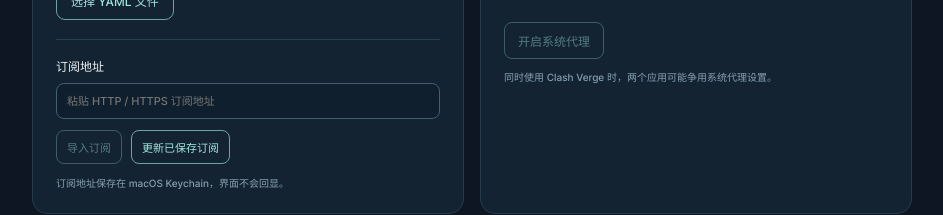
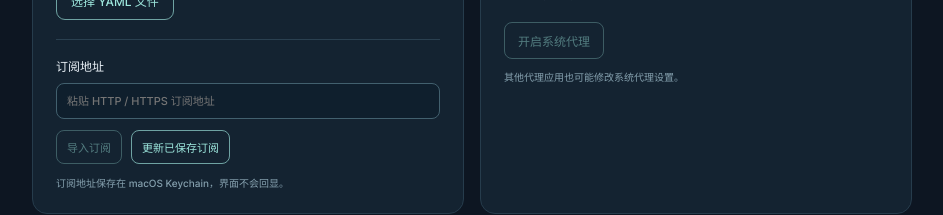
Before and after one commit to mingo-liu/vela, a React (Vite) app in the folder frontend/: page / in a window 1280 px wide. Shown: the part 503-718 px from the top of the page, without its empty margins (168-1111 px from the left). Built offline with nearby package versions, Linux system fonts and the light colour scheme.

Commit message:
docs: keep system proxy guidance app neutral
Use generic wording in the UI and README for other proxy applications.

```diff
--- a/frontend/src/App.tsx
+++ b/frontend/src/App.tsx
@@ -117,7 +117,7 @@ export default function App() {
         <div className="endpoint">127.0.0.1:{state.port}</div>
         <p>启动内核后可接管当前网络服务的 HTTP、HTTPS 和 SOCKS 代理。关闭时恢复启用前的设置。</p>
         <button className="proxy-button" disabled={busy || (!running && !state.systemProxyEnabled)} onClick={() => void execute(() => Runtime.SetSystemProxy(!state.systemProxyEnabled))}>{state.systemProxyEnabled ? '关闭系统代理' : '开启系统代理'}</button>
-        <small className="proxy-note">同时使用 Clash Verge 时，两个应用可能争用系统代理设置。</small>
+        <small className="proxy-note">其他代理应用也可能修改系统代理设置。</small>
       </section>
     </div>
     <section className="card groups"><div className="card-head"><h3>策略组</h3><span>{groups.length} 个可选择</span></div>
```
Also changed, not shown: 1 other file (tests, documents, lock files or other folders).
